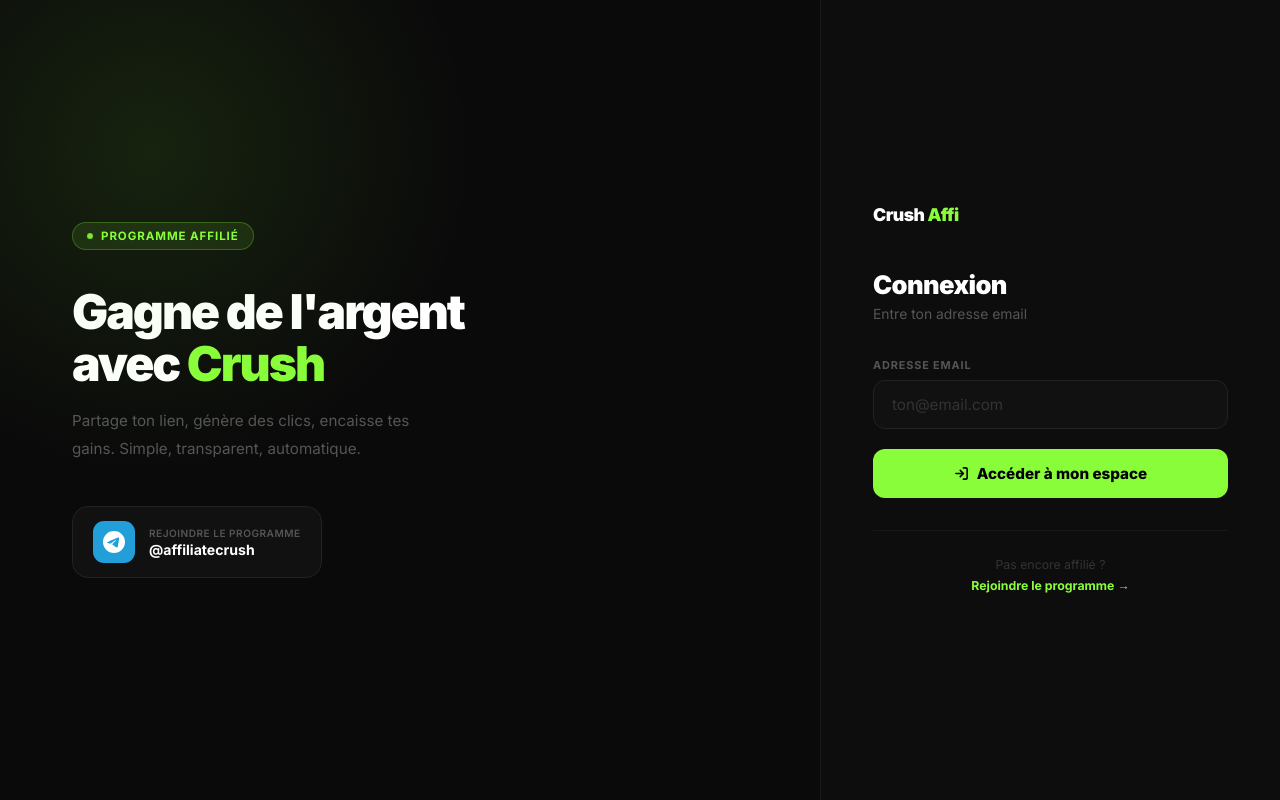
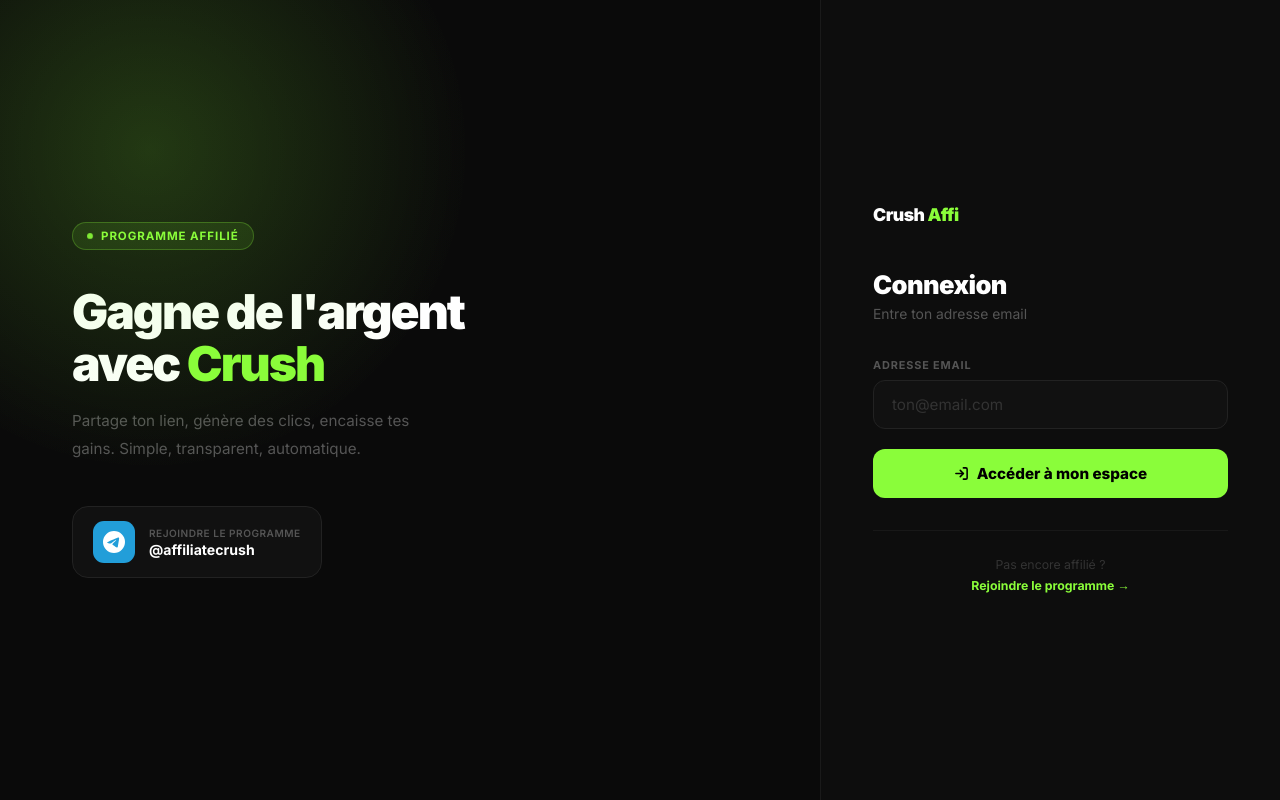
Before and after one commit to krtd6d974q-ctrl/affiliation-dashboard, a website: page pages/affiliate.html in a window 1280 px wide. Drawn offline with Linux system fonts and the light colour scheme.

Commit message:
fix-login-left-class

```diff
--- a/pages/affiliate.html
+++ b/pages/affiliate.html
@@ -347,7 +347,7 @@
 
 <!-- LOGIN -->
 <div id="login-screen" class="hidden">
-  <div style="flex:1;display:flex;flex-direction:column;justify-content:center;padding:64px 72px;position:relative;overflow:hidden;background:#0a0a0a">
+  <div class="login-left">
     <div style="position:absolute;width:700px;height:700px;border-radius:50%;background:radial-gradient(circle,rgba(138,253,58,.1) 0%,transparent 65%);top:-200px;left:-200px;pointer-events:none"></div>
     <div class="l-pill"><span></span>Programme affilié</div>
     <h1 class="l-h1">Gagne de l'argent<br>avec <em>Crush</em></h1>
```
